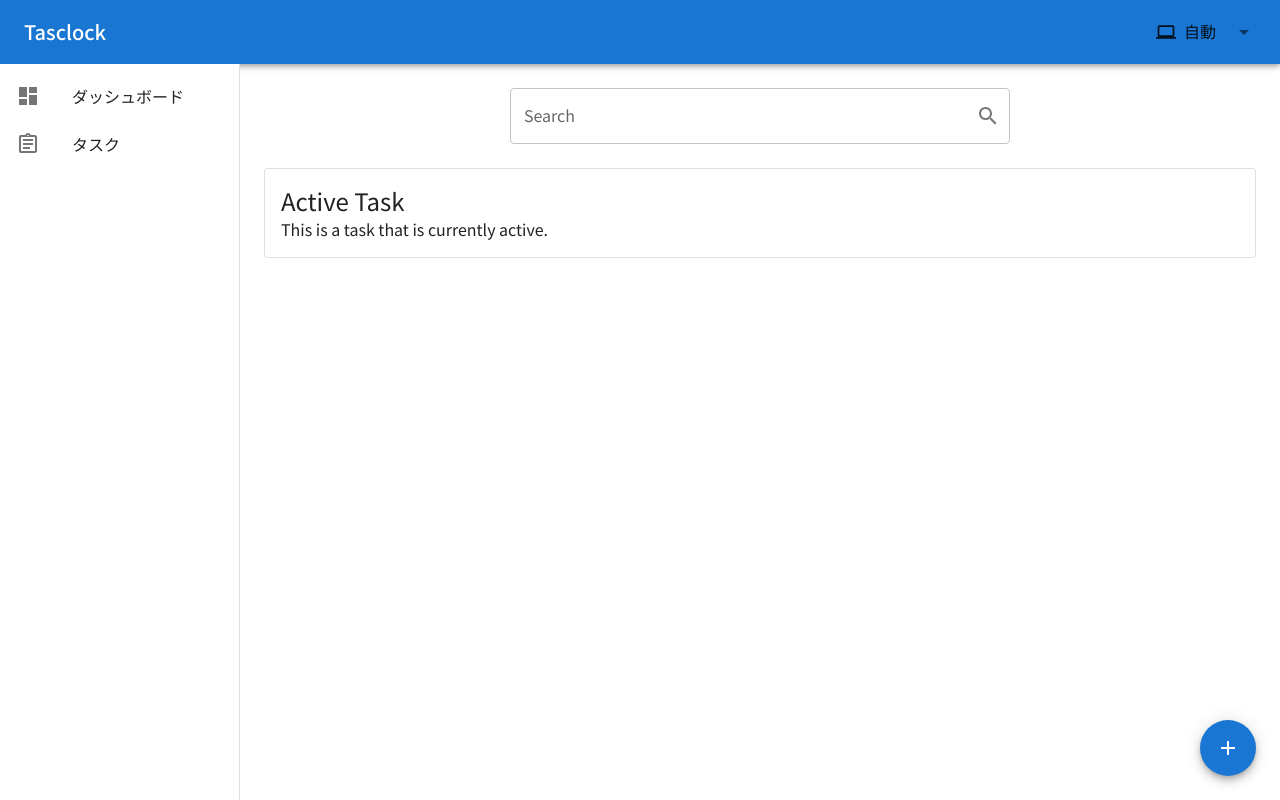
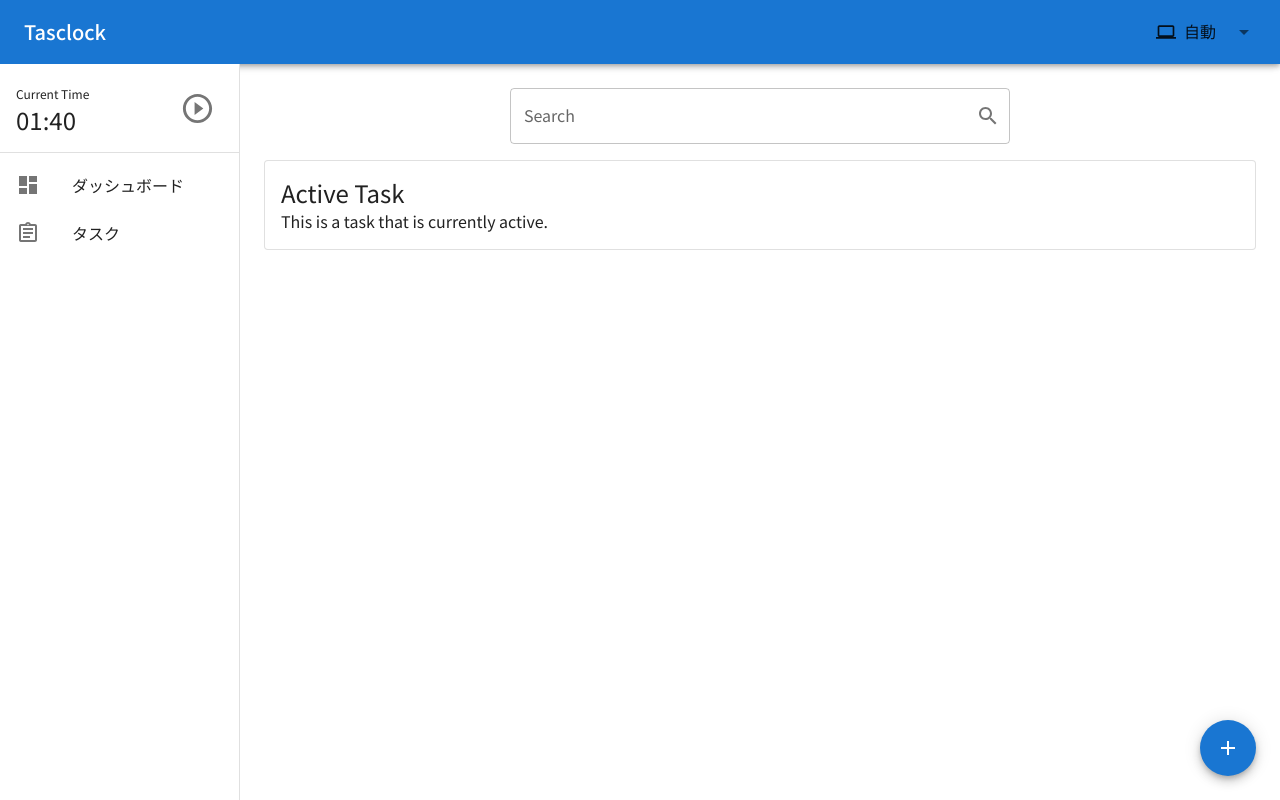
Before and after one commit to kairo913/tasclock-web, a Next.js app: page / in a window 1280 px wide. Built offline with nearby package versions, Linux system fonts and the light colour scheme; what @mui/material-nextjs would draw is missing.

Commit message:
Add active task timer

```diff
--- a/src/app/page.tsx
+++ b/src/app/page.tsx
@@ -18,6 +18,7 @@ export default function Home() {
                 flexDirection: "column",
                 height: { xs: "calc(100vh - 56px)", sm: "calc(100vh - 64px)" },
                 p: 3,
+                gap: 2,
             }}
         >
             <Box
@@ -26,7 +27,7 @@ export default function Home() {
                     display: "flex",
                     justifyContent: "center",
                     alignItems: "center",
-                    mb: 3,
+                    order: { xs: 2, sm: 1 },
                 }}
             >
                 <TextField
@@ -46,7 +47,7 @@ export default function Home() {
                     }}
                 />
             </Box>
-            <Card variant="outlined" sx={{ p: 2, width: "100%" }}>
+            <Card variant="outlined" sx={{ p: 2, width: "100%", order: { xs: 1, sn: 2 } }}>
                 <Typography variant="h5">Active Task</Typography>
                 <Typography variant="body1">This is a task that is currently active.</Typography>
             </Card>
--- a/src/components/Sidebar.tsx
+++ b/src/components/Sidebar.tsx
@@ -13,11 +13,17 @@ import ListItemText from "@mui/material/ListItemText";
 import DashboardIcon from "@mui/icons-material/Dashboard";
 import AssignmentOutlinedIcon from "@mui/icons-material/AssignmentOutlined";
 import ThemeSwitcher from "./ThemeSwitcher";
+import Divider from "@mui/material/Divider";
+import TaskTimer from "./TaskTimer";
 
 const drawerWidth = 240;
 
 interface ClippedDrawerProps {
     children?: React.ReactNode;
+}
+
+interface Task {
+    elapsed: number;
 }
 
 export default function ClippedDrawer({ children }: ClippedDrawerProps) {
@@ -50,6 +56,9 @@ export default function ClippedDrawer({ children }: ClippedDrawerProps) {
                     display: { xs: "none", sm: "block" },
                 }}
             >
+                {/* Todo: Add Fetch Task Logic */}
+                <TaskTimer task={{ elapsed: 100 } as Task} />
+                <Divider />
                 <List>
                     <ListItem disablePadding>
                         <ListItemButton>
--- /dev/null
+++ b/src/components/TaskTimer.tsx
@@ -0,0 +1,40 @@
+import Box from "@mui/material/Box";
+import IconButton from "@mui/material/IconButton";
+import Typography from "@mui/material/Typography";
+import React from "react";
+import PlayCircleOutlineOutlinedIcon from "@mui/icons-material/PlayCircleOutlineOutlined";
+
+interface Task {
+    elapsed: number;
+}
+
+interface TaskTimerProps {
+    task?: Task;
+}
+
+function formatTime(seconds: number): string {
+    const minutes = Math.floor(seconds / 60);
+    const remainingSeconds = seconds % 60;
+    return `${String(minutes).padStart(2, "0")}:${String(remainingSeconds).padStart(2, "0")}`;
+}
+
+export default function TaskTimer({ task }: TaskTimerProps) {
+    return task ? (
+        <Box
+            sx={{
+                p: 2,
+                position: "relative",
+                display: "flex",
+                justifyContent: "space-between",
+            }}
+        >
+            <Box>
+                <Typography variant="caption">Current Time</Typography>
+                <Typography variant="h5">{formatTime(task.elapsed)}</Typography>
+            </Box>
+            <IconButton>
+                <PlayCircleOutlineOutlinedIcon fontSize="large" />
+            </IconButton>
+        </Box>
+    ) : null;
+}
```
